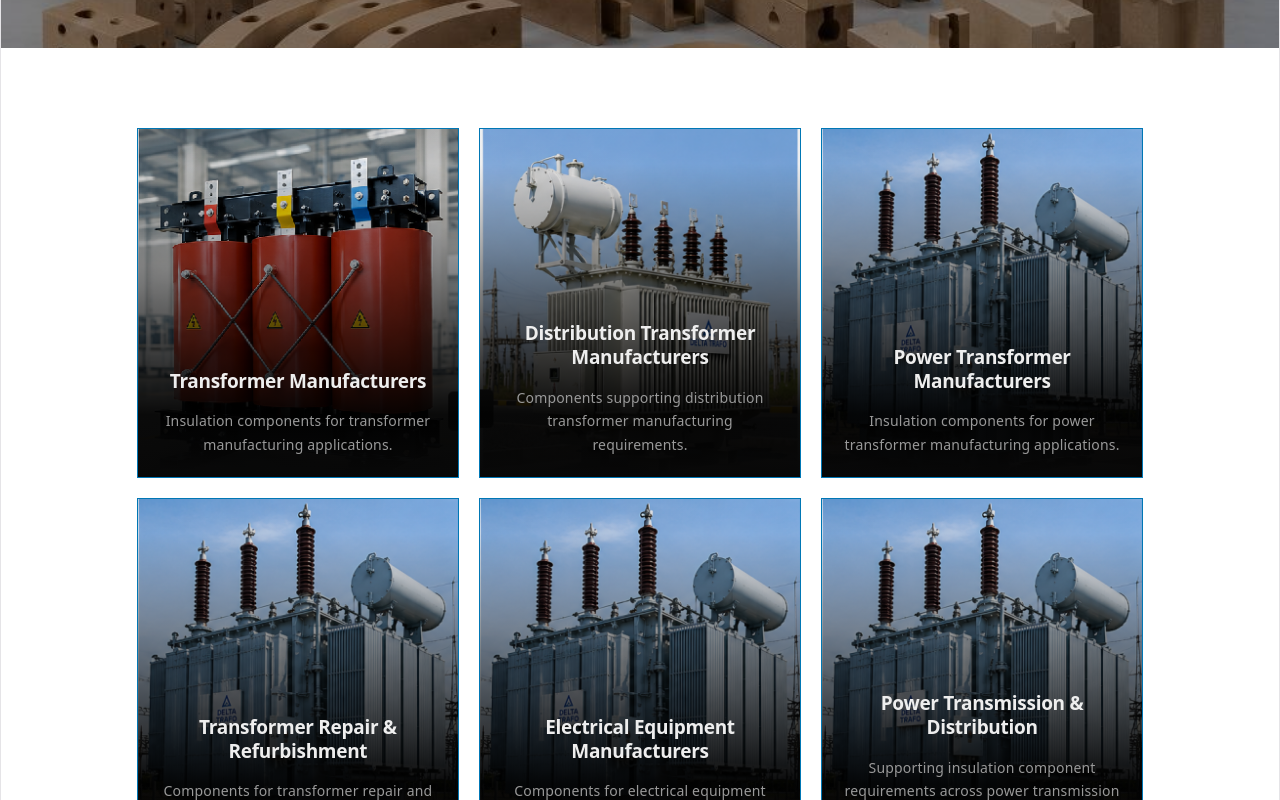
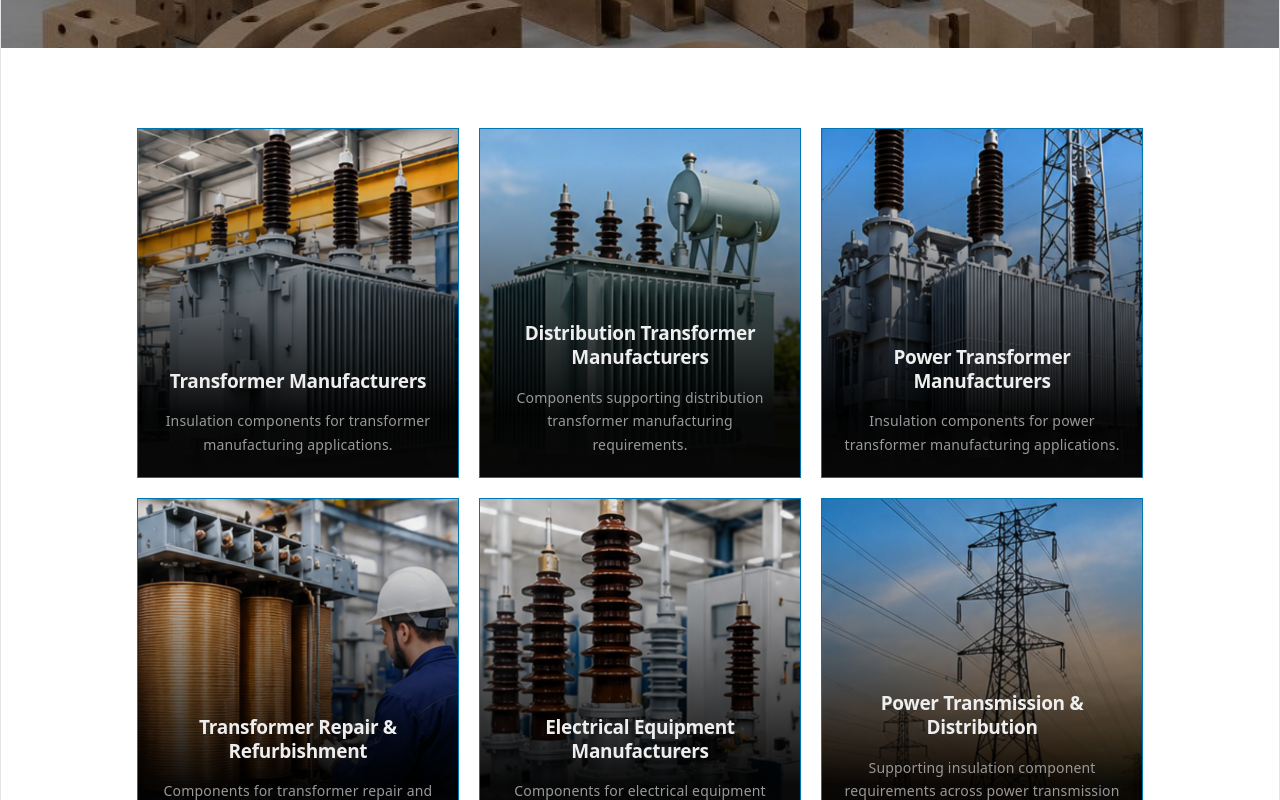
Before and after one commit to SunPune/deltatrafo, a React (Vite) app: page /industries in a window 1280 px wide. Shown: the part 480-1280 px from the top of the page. Built offline with nearby package versions, Linux system fonts and the light colour scheme.

Commit message:
Industries images uploaded

```diff
--- a/src/pages/Industries.jsx
+++ b/src/pages/Industries.jsx
@@ -13,37 +13,37 @@ const industries = [
     id: 1,
     title: "Transformer Manufacturers",
     description:"Insulation components for transformer manufacturing applications.",
-    image: "/images/business1.jpg",
+    image: "/images/tm.jpg",
   },
   {
     id: 2,
     title: "Distribution Transformer Manufacturers",
     description:"Components supporting distribution transformer manufacturing requirements.",
-    image: "/images/business2.jpg",
+    image: "/images/dtm.jpg",
   },
   {
     id: 3,
     title: "Power Transformer Manufacturers",
     description:"Insulation components for power transformer manufacturing applications.",
-    image: "/images/business3.jpg",
+    image: "/images/ptm.jpg",
   },
   {
     id: 4,
     title: "Transformer Repair & Refurbishment",
     description:"Components for transformer repair and refurbishment requirements.",
-    image: "/images/business3.jpg",
+    image: "/images/trr.jpg",
   },
   {
     id: 5,
     title: "Electrical Equipment Manufacturers",
     description:"Components for electrical equipment manufacturing applications.",
-    image: "/images/business3.jpg",
+    image: "/images/eem.jpg",
   },
   {
     id: 6,
     title: "Power Transmission & Distribution",
     description:"Supporting insulation component requirements across power transmission and distribution projects.",
-    image: "/images/business3.jpg",
+    image: "/images/ptd.jpg",
   },
 ];
 
```
